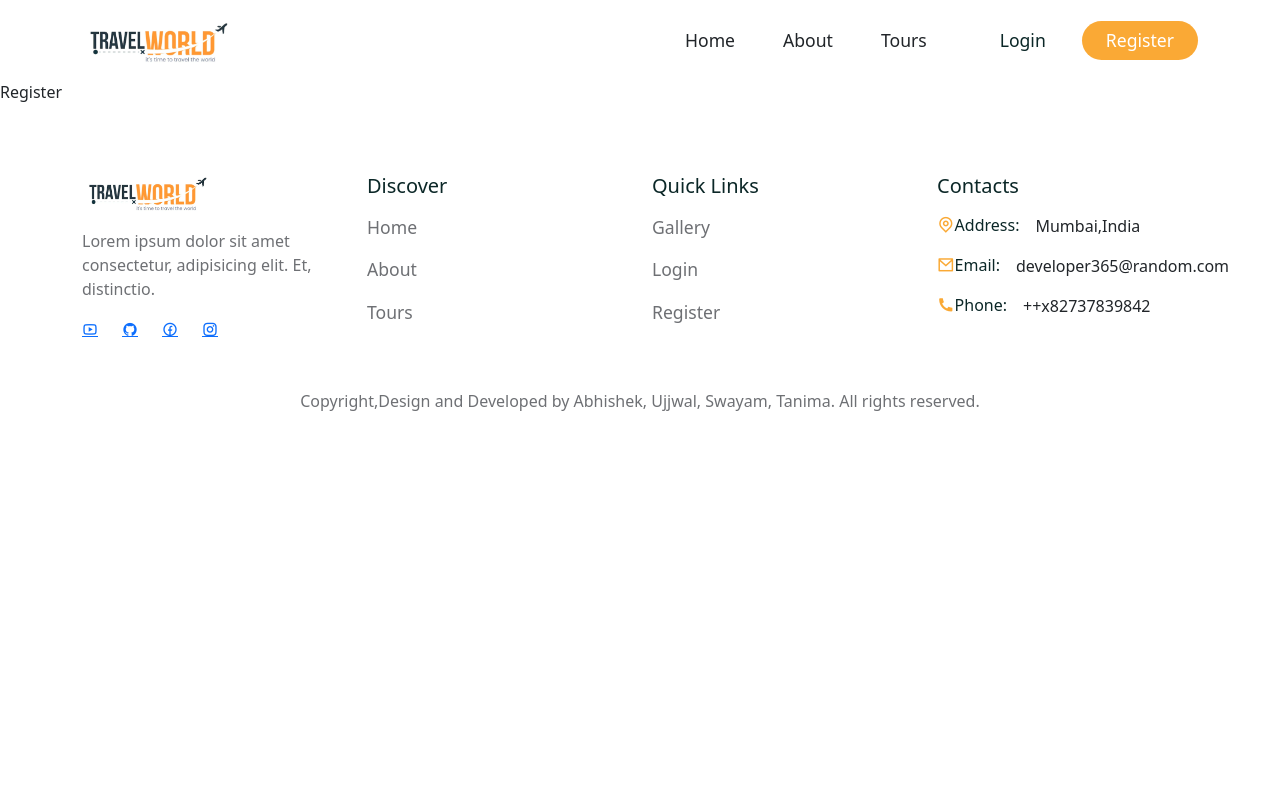
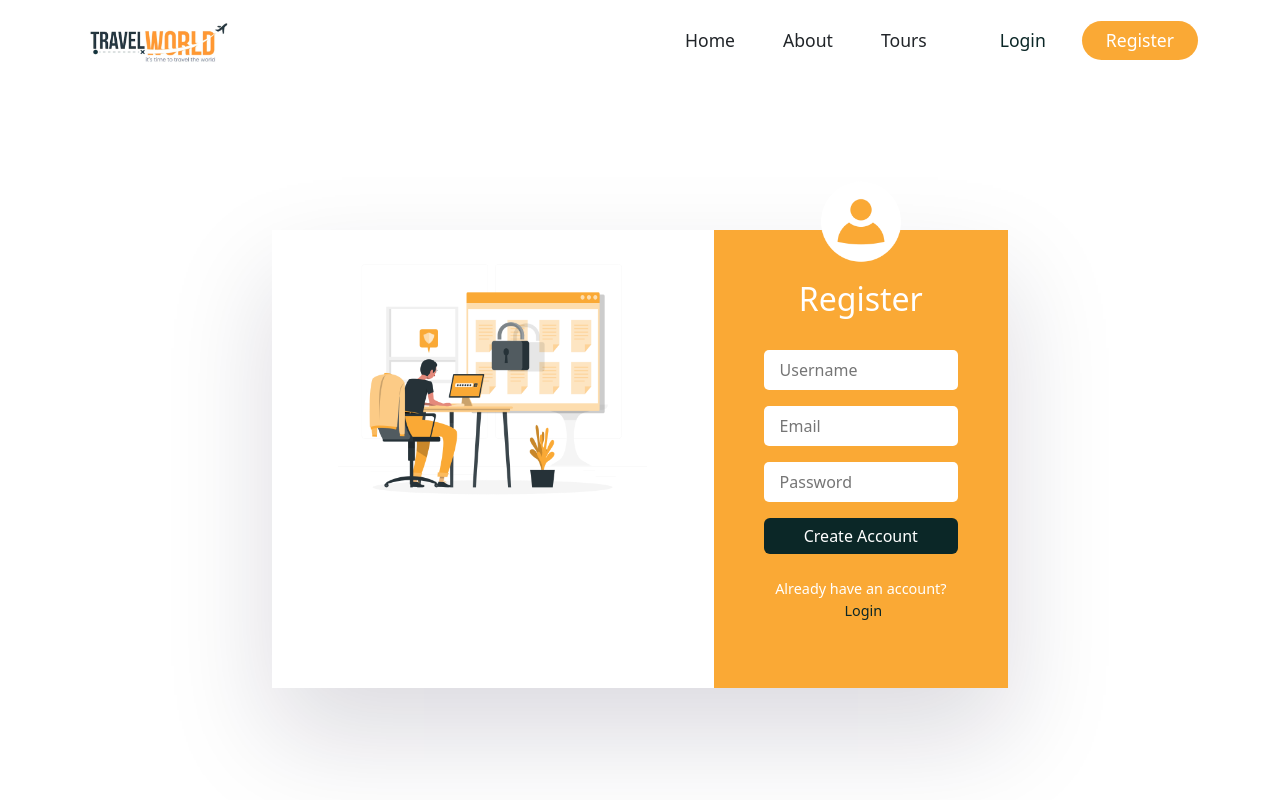
Before and after one commit to abhishek7575-spec/Air-bnb, a React (Create React App) app in the folder tour-management/frontend/: page /register in a window 1280 px wide. Shown: the top 800 px of the page. Built offline with nearby package versions, Linux system fonts and the light colour scheme; a web font is replaced by a local one.

Commit message:
login signup page done

```diff
--- a/tour-management/frontend/src/pages/Login.jsx
+++ b/tour-management/frontend/src/pages/Login.jsx
@@ -1,8 +1,62 @@
-import React from 'react'
+import React,{useState} from 'react'
+import {Container,Row,Col,Form,FormGroup,Button} from 'reactstrap'
+import {Link} from 'react-router-dom'
+import '../styles/login.css'
+import loginImg from '../assets/images/login.png'
+import userIcon from '../assets/images/user.png'
+
+
 
 const Login = () => {
-  return (
-    <div>Login</div>
+  const [credentials,setCredentials] =useState({
+
+    email:undefined,
+    password:undefined
+
+  })
+  const handleChange=e=>{
+    setCredentials(prev=>({...prev,[e.target.id]:e.target.value}))
+}
+const handleClick=e=>{
+  e.preventDefault();
+}
+
+
+  return ( <section>
+              <Container>
+              <Row>
+              <Col lg="8" className="m-auto">
+              <div className="login__container d-flex justify-content-between">
+              <div className="login__img">
+              <img src={loginImg} alt="" />
+               </div>
+
+              <div className="login__form">
+              <div className="user">
+              <img src={userIcon} alt="" />
+              </div>
+              <h2>Login</h2>
+              <Form onSubmit={handleClick}>
+              <FormGroup>
+              <input type="email" placeholder="Email" required id="email"
+              onChange={handleChange} />
+              </FormGroup>
+              <FormGroup>
+              <input type="password" placeholder="Password" required
+              id="password" onChange={handleChange} />
+              </FormGroup>
+              <Button className="btn secondary__btn auth__btn"
+              type="submit">Login</Button>
+              </Form>
+              <p>Don't have an account? <Link to='/register'>Create</Link></p>
+              </div>
+              </div>
+
+
+              </Col>
+              </Row>
+              </Container>
+</section>
   )
 }
 
--- a/tour-management/frontend/src/pages/Register.jsx
+++ b/tour-management/frontend/src/pages/Register.jsx
@@ -1,8 +1,67 @@
-import React from 'react'
+import React,{useState} from 'react'
+import {Container,Row,Col,Form,FormGroup,Button} from 'reactstrap'
+import {Link} from 'react-router-dom'
+import '../styles/login.css'
+import registerImg from '../assets/images/register.png'
+import userIcon from '../assets/images/user.png'
 
-export const Register = () => {
-  return (
-    <div>Register</div>
+
+
+const Register = () => {
+  const [credentials,setCredentials] =useState({
+    userName:undefined,
+    email:undefined,
+    password:undefined
+
+  })
+  const handleChange=e=>{
+    setCredentials(prev=>({...prev,[e.target.id]:e.target.value}))
+}
+const handleClick=e=>{
+  e.preventDefault();
+}
+
+
+  return ( <section>
+              <Container>
+              <Row>
+              <Col lg="8" className="m-auto">
+              <div className="login__container d-flex justify-content-between">
+              <div className="login__img">
+              <img src={registerImg} alt="" />
+               </div>
+
+              <div className="login__form">
+              <div className="user">
+              <img src={userIcon} alt="" />
+              </div>
+              <h2>Register</h2>
+              <Form onSubmit={handleClick}>
+              <FormGroup>
+              <input type="text" placeholder="Username" required id="userName"
+              onChange={handleChange} />
+              </FormGroup>
+              <FormGroup>
+              <input type="email" placeholder="Email" required id="email"
+              onChange={handleChange} />
+              </FormGroup>
+              <FormGroup>
+              <input type="password" placeholder="Password" required
+              id="password" onChange={handleChange} />
+              </FormGroup>
+              <Button className="btn secondary__btn auth__btn"
+              type="submit">Create Account</Button>
+              </Form>
+              <p>Already have an account? <Link to='/Login'>Login</Link></p>
+              </div>
+              </div>
+
+
+              </Col>
+              </Row>
+              </Container>
+</section>
   )
 }
+
 export default Register
--- a/tour-management/frontend/src/pages/ThankYou.jsx
+++ b/tour-management/frontend/src/pages/ThankYou.jsx
@@ -1,8 +1,34 @@
-import React from 'react'
+import React from "react";
+import { Container, Row, Col, Button } from "reactstrap"
+import { Link } from "react-router-dom";
+import '../styles/thank-you.css'
+
 
 const ThankYou = () => {
-  return (
-    <div>ThankYou</div>
+  return (<>
+
+                <section>
+                <Container>
+                        <Row>
+                         <Col lg="12" className="pt-5 text-center">
+                             <div className="thank__you">
+
+                                 <span>
+                                 <i class="ri-checkbox-circle-line"></i>
+                                 </span>
+                                <h1 className="mb-3 fw-semibold">Thank You</h1>
+                                <h3 className="mb-4">your tour is booked.</h3>
+                                <Button className="btn primary__btn w-25">
+                                <Link to="/home">Back to Home</Link>
+                                </Button>
+                            </div>
+                        </Col>
+                    </Row>
+                </Container>
+                </section>
+
+  </>
+
   )
 }
 
--- a/tour-management/frontend/src/pages/TourDetails.jsx
+++ b/tour-management/frontend/src/pages/TourDetails.jsx
@@ -6,6 +6,7 @@
 import calculateAvgRating from '../utils/avgRating'
 import avatar from '../assets/images/avatar.jpg'
 import Booking from '../components/Booking/Booking'
+import Newsletter from '../shared/Newsletter'
 const TourDetails = () => {
     const {id} =useParams();
     const reviewMsgRef=useRef('')
@@ -127,11 +128,12 @@
 
           </Col>
           <Col lg='4' >
-              <Booking tour={tour} avgRating={avgRating}/>
+              <Booking tour={tour} avgRating={avgRating}  />
           </Col>
         </Row>
       </Container>
       </section>
+      <Newsletter/>
     </>
   )
 }
--- /dev/null
+++ b/tour-management/frontend/src/styles/login.css
@@ -0,0 +1,74 @@
+.login__img {
+    width: 60%;
+    text-align: center;
+    }
+    .login__img img {
+    width: 70%;
+    object-fit: contain;
+    }
+    .login__form {
+
+    padding: 50px;
+    background: var(--secondary-color);
+    position: relative;
+    }
+    .login__container {
+        box-shadow:  rgba(17, 12, 46, 0.15) 0px 48px 100px 0px;
+
+        margin-top: 100px;
+        }
+        .login__form .user {
+        width: 80px;
+
+        height: 80px;
+        position: absolute;
+        top: -9%;
+        left: 50%;
+        transform: translate( -50%, -9%);
+        }
+        .login__form .user img {
+        width: 100%;
+        }
+
+
+        .login__form h2{
+            color:#fff;
+            text-align: center;
+            margin-bottom: 2rem;
+            }
+            .login__form {
+            width: 40%;
+            }
+            .login__form input{
+            width: 100%;
+
+            padding: 0.5rem 1rem;
+            border-radius: 5px;
+            border: none;
+            font-size: 1rem;
+            color: var(--heading-color);
+        }
+
+
+        .login__form input:focus {
+            outline: none;
+            }
+            .auth__btn {
+            background: var(--heading-color) !important;
+            width: 100%;
+            color:#fff !important;
+            }
+            .login__form p{
+
+            font-size: .9rem;
+            color:#fff;
+            margin-top: 1.5rem;
+            text-align: center;
+
+            }
+            .login__form p a {
+                color: var(--heading-color);
+                text-decoration: none;
+                margin-left: 5px;
+                font-weight: 500;
+                }
--- /dev/null
+++ b/tour-management/frontend/src/styles/thank-you.css
@@ -0,0 +1,8 @@
+.thank__you span i {
+    font-size: 4rem;
+    color: green;
+    }
+    .thank__you h1 {
+    font-size: 3.6rem;
+    font-family: var(--subtitle-font-name);
+    }
```
